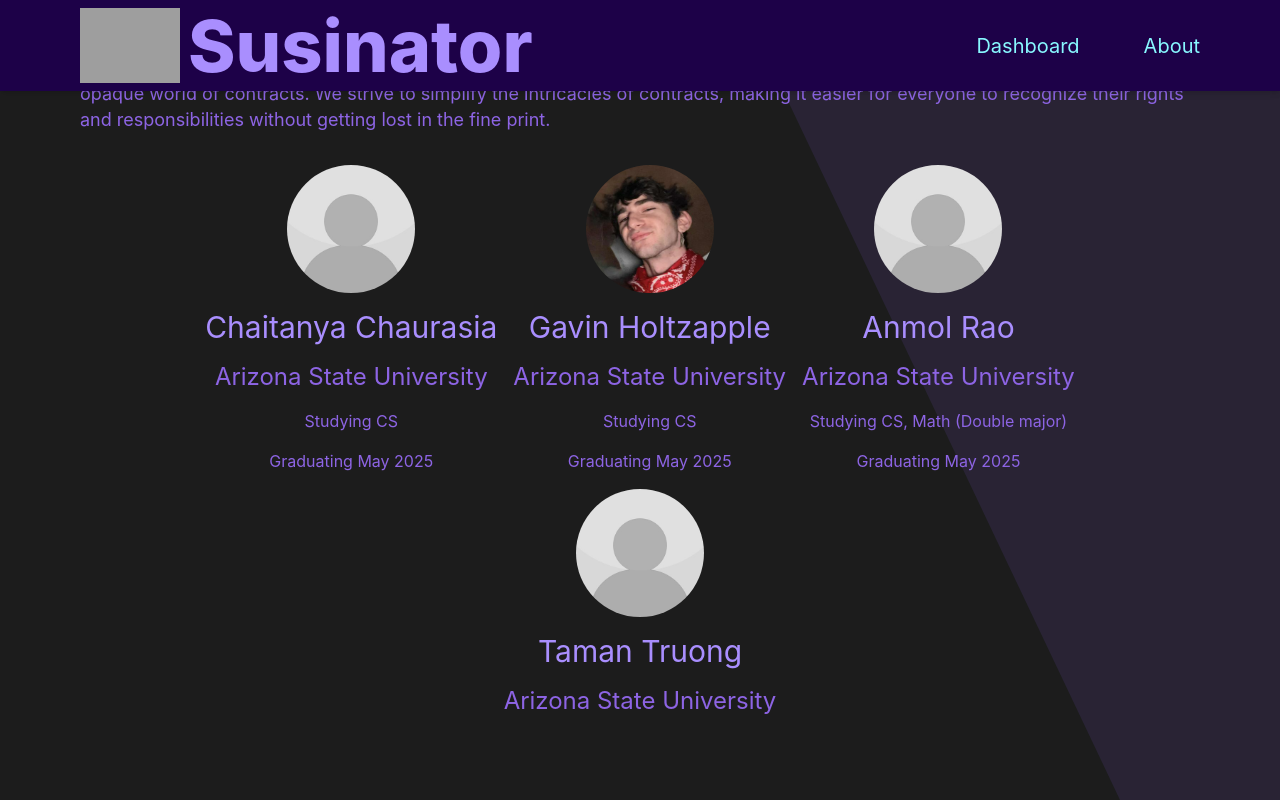
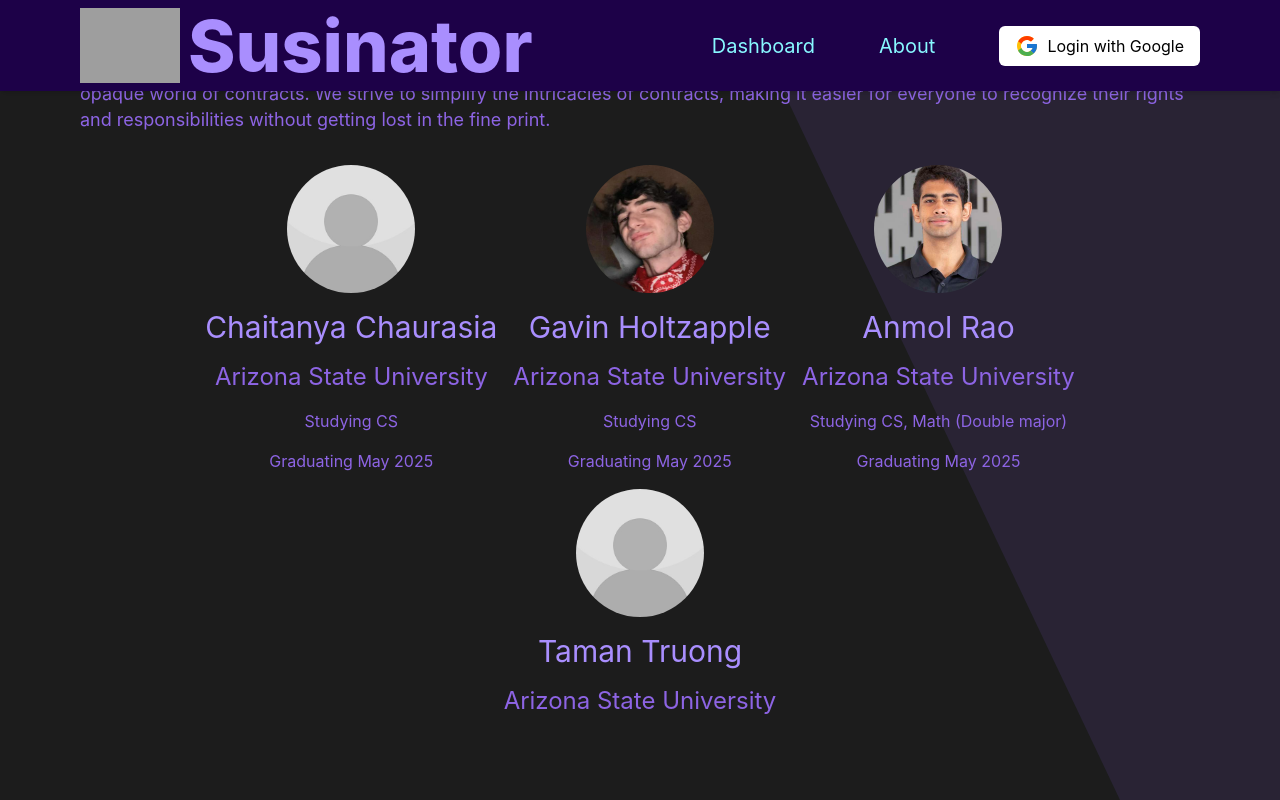
Before and after one commit to raoanmol/Susinator, a Next.js app in the folder Frontend/: page /about in a window 1280 px wide. Built offline with nearby package versions, Linux system fonts and the light colour scheme; grey boxes are pictures that could not be loaded.

Commit message:
anmol pfp + history

```diff
--- a/Frontend/src/components/Header.tsx
+++ b/Frontend/src/components/Header.tsx
@@ -1,8 +1,16 @@
 import React from 'react';
 import Link from "next/link";
 import { motion } from "framer-motion";
+import { FcGoogle } from "react-icons/fc";
 
 export default function Header() {
+
+    const handleGoogleLogin = () => {
+        console.log("Login with Google clicked");
+        // Here you can add your authentication logic
+    };
+
+
     return (
         <motion.div
             initial={{ opacity: 0, y: -40 }}
@@ -13,7 +21,6 @@ export default function Header() {
                 ease: [0.165, 0.84, 0.44, 1],
             }}
             className="fixed top-0 left-0 w-full bg-[#1d0148] z-[200] shadow-md py-2 px-4 md:px-20"
-
         >
             <div className="flex justify-between items-center">
                 <Link href="/" className="flex items-center space-x-2">
@@ -23,7 +30,7 @@ export default function Header() {
                     </span>
                 </Link>
 
-                <div className="flex space-x-16">
+                <div className="flex space-x-16 items-center">
                     <Link href="/dashboard">
                         <span className="cursor-pointer text-bold text-[#88f8ff] text-xl hover:text-[#25D0AB] transition duration-200">
                             Dashboard
@@ -35,6 +42,14 @@ export default function Header() {
                         </span>
                     </Link>
 
+                    {/* Google Login Button */}
+                    <button
+                        onClick={handleGoogleLogin}
+                        className="flex items-center bg-white text-black px-4 py-2 rounded-md hover:bg-gray-100 transition duration-200"
+                    >
+                        <FcGoogle className="text-2xl mr-2" /> {/* Google Icon */}
+                        <span>Login with Google</span>
+                    </button>
                 </div>
             </div>
         </motion.div>
--- /dev/null
+++ b/Frontend/src/components/History.tsx
@@ -0,0 +1,50 @@
+import React from "react";
+import {
+  Box, Text, VStack,
+  Icon, Heading
+} from "@chakra-ui/react";
+import {ChatIcon } from "@chakra-ui/icons";
+
+
+const chatMessages = [
+    { id: 1, content: "Hey there! How can I help you today?" },
+    { id: 2, content: "I'm looking for assistance with my account." },
+    { id: 3, content: "Certainly! Could you please provide me with your account number?" },
+    { id: 4, content: "It's 123456789. Thank you!" },
+    { id: 5, content: "You're welcome! I'll look that up for you right now." },
+    // ... add more sample messages as needed
+  ];
+
+  const ChatMessage = ({ content }) => (
+    <Box
+      pl={4}
+      pr={4}
+      pt={2}
+      pb={2}
+      display="flex"
+      alignItems="center"
+      bg="gray.300"
+      borderBottom="1px solid"
+      borderColor="gray.200"
+      _last={{ borderBottom: 'none' }} // Removes border from the last item
+    >
+      <Icon as={ChatIcon} color="gray.500" mr={3} />
+      <Text isTruncated maxWidth="90%">
+        {content}
+      </Text>
+    </Box>
+  );
+
+
+  export default function History() {
+  return(
+    <Box w="25%" bg="gray.300" p={4} borderRight="1px solid gray" shadow="sm">
+          <Heading size="md" mb={4}>History</Heading>
+          <VStack align="stretch" spacing={4} overflowY="auto">
+            {chatMessages.map((message) => (
+              <ChatMessage key={message.id} content={message.content} />
+            ))}
+          </VStack>
+        </Box>
+  );
+}
--- a/Frontend/src/pages/about.tsx
+++ b/Frontend/src/pages/about.tsx
@@ -5,6 +5,7 @@ import Header from '../components/Header';
 
 import DefaultHeadshot from '../../public/headshots/default_headshot.jpg'
 import GavinHeadshot from '../../public/headshots/gavin_headshot.png'
+import AnmolHeadshot from '../../public/headshots/anmol_headshot.jpg'
 
 export default function About() {
 
@@ -30,7 +31,7 @@ export default function About() {
             school: 'Arizona State University',
             major: 'CS, Math (Double major)',
             graduationDate: 'May 2025',
-            image: DefaultHeadshot,
+            image: AnmolHeadshot,
             website: 'https://www.linkedin.com/in/anmol-rao/'
 
         },
--- a/Frontend/src/pages/dashboard.tsx
+++ b/Frontend/src/pages/dashboard.tsx
@@ -5,6 +5,7 @@ import {
   List, ListItem, IconButton, Checkbox, Icon, Heading
 } from "@chakra-ui/react";
 import Header from "../components/Header";
+import History from "../components/History"
 import { AttachmentIcon, DeleteIcon, ChatIcon } from "@chakra-ui/icons";
 import { useDropzone } from 'react-dropzone';
 import AWS from "aws-sdk";
@@ -131,47 +132,13 @@ const HomePage = () => {
     onDrop: handleDropzoneChange
   });
 
-  const chatMessages = [
-    { id: 1, content: "Hey there! How can I help you today?" },
-    { id: 2, content: "I'm looking for assistance with my account." },
-    { id: 3, content: "Certainly! Could you please provide me with your account number?" },
-    { id: 4, content: "It's 123456789. Thank you!" },
-    { id: 5, content: "You're welcome! I'll look that up for you right now." },
-    // ... add more sample messages as needed
-  ];
 
-  const ChatMessage = ({ content }) => (
-    <Box
-      pl={4}
-      pr={4}
-      pt={2}
-      pb={2}
-      display="flex"
-      alignItems="center"
-      bg="gray.300"
-      borderBottom="1px solid"
-      borderColor="gray.200"
-      _last={{ borderBottom: 'none' }} // Removes border from the last item
-    >
-      <Icon as={ChatIcon} color="gray.500" mr={3} />
-      <Text isTruncated maxWidth="90%">
-        {content}
-      </Text>
-    </Box>
-  );
 
   return (
     <Flex flexDirection="column" h="150vh">
       <Header />
       <Flex flexGrow={1} pt={{ base: "60px", md: "150px" }}>
-        <Box w="25%" bg="gray.300" p={4} borderRight="1px solid gray" shadow="sm">
-          <Heading size="md" mb={4}>History</Heading>
-          <VStack align="stretch" spacing={4} overflowY="auto">
-            {chatMessages.map((message) => (
-              <ChatMessage key={message.id} content={message.content} />
-            ))}
-          </VStack>
-        </Box>
+        <History />
         <Flex w="75%" flexDirection="column" p={4} bg="gray.200">
           <Box position="fixed" bottom="0" w="75%" p={4} bg="gray.200" borderTop="1px solid gray" shadow="md">
             <Flex justifyContent="center" alignItems="center">
```
Also changed, not shown: Frontend/public/headshots/anmol_headshot.jpg (added).
